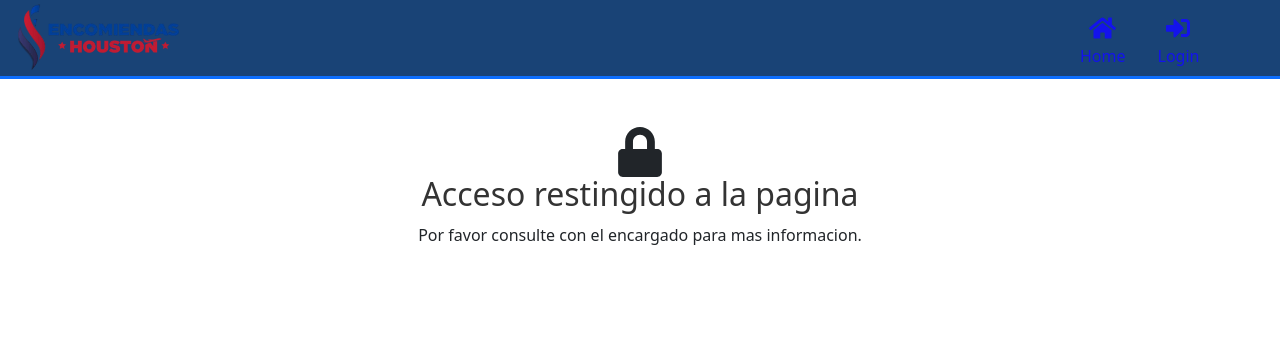
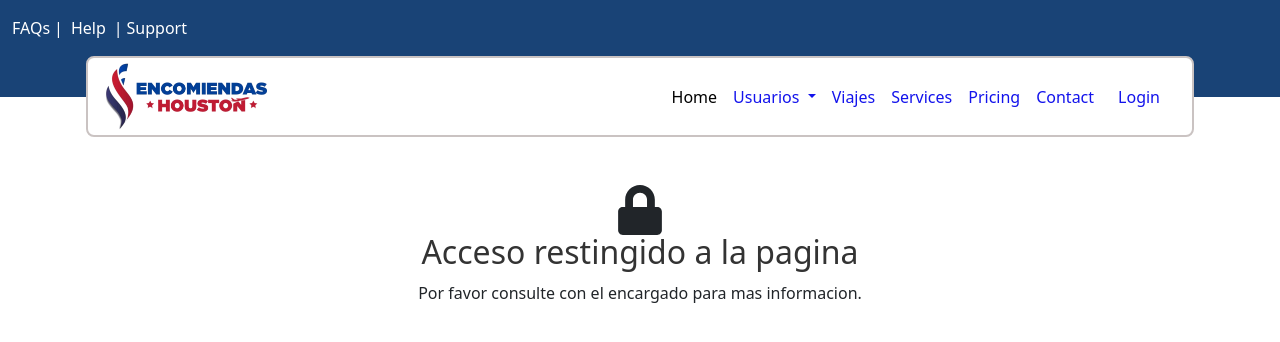
Before and after one commit to Carlos-ETPI/Sistema-de-Encomiendas, a Django app: page /security/noaccess/ in a window 1280 px wide. Shown: the top 342 px of the page. Run offline with Django 4.2, Linux system fonts and the light colour scheme; some libraries are stand-ins or nearby versions.

Commit message:
agregue  detalles de la barra de navegacion

```diff
--- a/SistemaEncomiendas/aplicaciones/moduloUsuarios/forms.py
+++ b/SistemaEncomiendas/aplicaciones/moduloUsuarios/forms.py
@@ -6,8 +6,8 @@ from .models import Repartidor
 class RepartidorForm(forms.ModelForm):
     nombres = forms.CharField(widget=forms.TextInput(attrs={'class': 'form-control', 'placeholder': 'Nombres'}))
     apellidos = forms.CharField(widget=forms.TextInput(attrs={'class': 'form-control', 'placeholder': 'Apellidos'}))
-    DUI_persona = forms.CharField(widget=forms.TextInput(attrs={'class': 'form-control', 'placeholder': 'DUI'}))
-    telefono_repartidor = forms.CharField(widget=forms.TextInput(attrs={'class': 'form-control', 'placeholder': 'Teléfono'}))
+    DUI_persona = forms.CharField(widget=forms.TextInput(attrs={'class': 'form-control', 'placeholder': 'DUI','id':'DUI','maxlength':'10'}))
+    telefono_repartidor = forms.CharField(widget=forms.TextInput(attrs={'class': 'form-control', 'placeholder': 'Teléfono','id':'tel','maxlength':'9'}))
 
 
     def clean_DUI_persona(self):
--- a/SistemaEncomiendas/aplicaciones/moduloViajes/views.py
+++ b/SistemaEncomiendas/aplicaciones/moduloViajes/views.py
@@ -19,10 +19,10 @@ def group_required(group_name):
 def mostrar_viajes(request):
     viajes_list = Viaje.objects.all().order_by('id_viaje')
 
-    for viaje in viajes_list:
-        total=(viaje.cantidad_personas*viaje.precio_boleto_ida) +(viaje.cantidad_personas*viaje.precio_boleto_retorno)
+    #for viaje in viajes_list:
+    #   total=(viaje.cantidad_personas*viaje.precio_boleto_ida) +(viaje.cantidad_personas*viaje.precio_boleto_retorno)
 
-    return render(request, 'moduloViajes/viajes.html', {'viajes': viajes_list,'total':total})
+    return render(request, 'moduloViajes/viajes.html', {'viajes': viajes_list})
 
 
 # Vista para mostrar el listado de viajes filtrados por el destino
--- a/SistemaEncomiendas/templates/base4.html
+++ b/SistemaEncomiendas/templates/base4.html
@@ -20,10 +20,10 @@
 <body>
 
     <!-- Topbar Start -->
-    <div class="container-fluid custom-color " >
-        <div class="container" >
-            <div class="row" >
-                <div class="col-md-4 text-center text-lg-left mb-2 mb-lg-0 py-3" >
+    <div class="container-fluid custom-color d-none d-md-block">
+        <div class="containe">
+            <div class="row">
+                <div class="col-12 col-md-6 text-center text-lg-left mb-2 mb-lg-0 py-3 d-flex justify-content-center justify-content-md-start" >
                     <div class="d-inline-flex align-items-center">
                         <a class="text-white nav-link pr-3" href="">FAQs</a>
                         <span class="text-white px-1">|</span>
@@ -32,35 +32,12 @@
                         <a class="text-white pl-3 nav-link" href="">Support</a>
                     </div>
                 </div>
-                <div class="col-md-4 text-center text-lg-right py-3" >
-                    <div class="d-inline-flex align-items-center">
-                        <a class="text-white px-3" href="">
-                            <i class="fab fa-facebook-f"></i>
-                        </a>
-                        <a class="text-white px-3" href="">
-                            <i class="fab fa-twitter"></i>
-                        </a>
-                        <a class="text-white px-3" href="">
-                            <i class="fab fa-linkedin-in"></i>
-                        </a>
-                        <a class="text-white px-3" href="">
-                            <i class="fab fa-instagram"></i>
-                        </a>
-                        <a class="text-white pl-3" href="">
-                            <i class="fab fa-youtube"></i>
-                        </a>
 
-
-                    </div>
-                </div>
-
-                <div class="col-md-4 gx-4 d-flex align-items-center justify-content-end" >
+                <div class="col-12 col-md-6 text-center d-flex align-items-center justify-content-center justify-content-md-end " >
                     <div>
                         {% if user.is_authenticated %}
-                            <a href="{% url 'seguridad_app:cambioContaseña' %}" class="nav-link d-flex position-relative " data-bs-toggle="tooltip" data-bs-placement="top" title="Perfil">
-                                <i class="fas fa-user d-block mx-auto mb-1 size-icon  text-white" ></i>
-
-
+                            <a href="{% url 'seguridad_app:cambioContaseña' %}" class="nav-link d-flex position-relative" data-bs-toggle="tooltip" data-bs-placement="top" title="Perfil">
+                                <i class="fas fa-user d-block mx-auto mb-1 size-icon text-white"></i>
                             </a>
                             <div>
                                 <b class="text-white">{{ user.username }}</b>
@@ -68,16 +45,15 @@
                         {% endif %}
                     </div>
                 </div>
-
-
             </div>
         </div>
     </div>
+
     <!-- Topbar End -->
 
 
     <!-- Navbar Start -->
-    <div class="container-fluid position-relative nav-bar p-0 " >
+    <div class="container-fluid position-relative nav-bar p-0 " style="background-color: 	#ffffff;">
         <div class="container-lg position-relative p-0 px-lg-3 " style="z-index: 9;">
             <nav class="navbar navbar-expand-lg bg-white navbar-light py-3 py-lg-0 pl-3 pl-lg-5 " style="border: 2px solid #cac3c2;border-radius: 0.5rem 0.5rem 0.5rem 0.5rem;">
                 <a href="/" class="navbar-brand px-3">
@@ -99,19 +75,20 @@
                                 <li><a href="{% url 'moduloUsuarios:crud_repartidor' %}" class="dropdown-item">Repartidor</a></li>
                             </ul>
                         </div>
-                        <a href="about.html" class="nav-item nav-link">Viajes</a>
-                        <a href="service.html" class="nav-item nav-link">Services</a>
+                        <a href="{%url 'moduloViajes:filtroviajes'%}" class="nav-item nav-link">Viajes</a>
+                        <a href="service.html" class="nav-item nav-link ">Services</a>
                         <a href="pricing.html" class="nav-item nav-link">Pricing</a>
 
                         <a href="contact.html" class="nav-item nav-link">Contact</a>
                         {% if not user.is_authenticated %}
-                        <a href="{% url 'seguridad_app:inicio_sesion' %}" class="nav-link text-blue d-flex flex-column align-items-center">
+                        <a href="{% url 'seguridad_app:inicio_sesion' %}" class="nav-link text-blue d-flex align-items-center">
+                            <span class="px-2"> Login</span>
+                            <i class="fas fa-sign-in-alt d-block d-md-none "></i>
 
-                            Login
                         </a>
                         {%endif%}
                         {% if user.is_authenticated %}
-                            <a href="{% url 'seguridad_app:logout' %}" class="nav-link text-blue d-flex flex-column align-items-center">
+                            <a href="{% url 'seguridad_app:logout' %}" class="nav-link text-blue d-flex flex-column ">
 
                                 Salir
                             </a>
--- a/SistemaEncomiendas/templates/moduloSeguridad/accesoDen.html
+++ b/SistemaEncomiendas/templates/moduloSeguridad/accesoDen.html
@@ -1,4 +1,4 @@
-{% extends 'base3.html' %}
+{% extends 'base4.html' %}
 {% load static %}
 
 {% block body %}
--- a/SistemaEncomiendas/templates/moduloSeguridad/cambiarContraseña.html
+++ b/SistemaEncomiendas/templates/moduloSeguridad/cambiarContraseña.html
@@ -1,4 +1,4 @@
-{% extends "base3.html" %}
+{% extends "base4.html" %}
 {% load static %}
 {% load widget_tweaks %}
 {% block body %}
--- a/SistemaEncomiendas/templates/moduloSeguridad/crud.html
+++ b/SistemaEncomiendas/templates/moduloSeguridad/crud.html
@@ -1,4 +1,4 @@
-{% extends "base3.html" %}
+{% extends "base4.html" %}
 {% load static %}
 
 {% block body %}
--- a/SistemaEncomiendas/templates/moduloUsuarios/crear.html
+++ b/SistemaEncomiendas/templates/moduloUsuarios/crear.html
@@ -39,7 +39,7 @@
                         <div class="col d-flex align-items-center " style="background-color: #F5F0EF;border-radius: 1rem 1rem 1rem 1rem; "><!--form-->
                             <div class="card-body p-4 p-lg-5 text-black d-flex justify-content-center align-items-center" >
 
-                                <form class="w-75" action="/usuarios/create/" method="POST">
+                                <form class="w-75" name="form" action="/usuarios/create/" method="POST">
                                     {% csrf_token %}
                                     <h5 class="fw-normal  mb-3 pb-3 " style="letter-spacing: 1px; ;"><b>Formulario de registro</b> </h5>
                                     <hr>
--- a/SistemaEncomiendas/templates/moduloUsuarios/crearCliente.html
+++ b/SistemaEncomiendas/templates/moduloUsuarios/crearCliente.html
@@ -53,7 +53,7 @@
                                     </div>
                                     <div class="input-group input-group mb-3">
                                         <span class="input-group-text" id="inputGroup-sizing-sm"><b>DUI</b></span>
-                                        <input type="text" autocomplete="off" name="dui" required class="form-control" aria-label="Sizing example input" aria-describedby="inputGroup-sizing-sm" maxlength="10" placeholder="12345678-0">
+                                        <input type="text" id="DUI" autocomplete="off" name="dui" required class="form-control" aria-label="Sizing example input" aria-describedby="inputGroup-sizing-sm" maxlength="10" placeholder="12345678-0">
                                     </div>
                                     <div class="input-group input-group mb-3">
                                         <span class="input-group-text" id="inputGroup-sizing-sm"><b>Nacionalidad</b></span>
@@ -61,7 +61,7 @@
                                     </div>
                                     <div class="input-group input-group mb-3">
                                         <span class="input-group-text" id="inputGroup-sizing-sm"><b>Telefono</b></span>
-                                        <input type="text" autocomplete="off" name="telefono" required class="form-control" aria-label="Sizing example input" aria-describedby="inputGroup-sizing-sm" maxlength="10" placeholder="0000-0000">
+                                        <input type="text" id="tel" autocomplete="off" name="telefono" required class="form-control" aria-label="Sizing example input" aria-describedby="inputGroup-sizing-sm" maxlength="10" placeholder="0000-0000">
                                     </div>
 
                                     <div class="input-group input-group mb-3">
--- a/SistemaEncomiendas/templates/moduloViajes/crearViaje.html
+++ b/SistemaEncomiendas/templates/moduloViajes/crearViaje.html
@@ -1,4 +1,4 @@
-{% extends "base3.html" %}
+{% extends "base4.html" %}
 {% load static %}
 {% block titulo %}Crear nuevo viaje{% endblock titulo %}
 
--- a/SistemaEncomiendas/templates/moduloViajes/editarViaje.html
+++ b/SistemaEncomiendas/templates/moduloViajes/editarViaje.html
@@ -1,4 +1,4 @@
-{% extends "base3.html" %}
+{% extends "base4.html" %}
 {% load static %}
 {% block titulo %}Editar Viaje{% endblock titulo %}
 
--- a/SistemaEncomiendas/templates/moduloViajes/verViaje.html
+++ b/SistemaEncomiendas/templates/moduloViajes/verViaje.html
@@ -1,4 +1,4 @@
-{% extends "base3.html" %}
+{% extends "base4.html" %}
 {% load static %}
 {% block titulo %}Viaje{% endblock titulo %}
 
--- a/SistemaEncomiendas/templates/moduloViajes/viajes.html
+++ b/SistemaEncomiendas/templates/moduloViajes/viajes.html
@@ -1,4 +1,4 @@
-{% extends "base3.html" %}
+{% extends "base4.html" %}
 {% load static %}
 {% block titulo %}Viajes{% endblock titulo %}
 
```
Also changed, not shown: SistemaEncomiendas/static/css/Complemento.css (line endings or trailing spaces).
